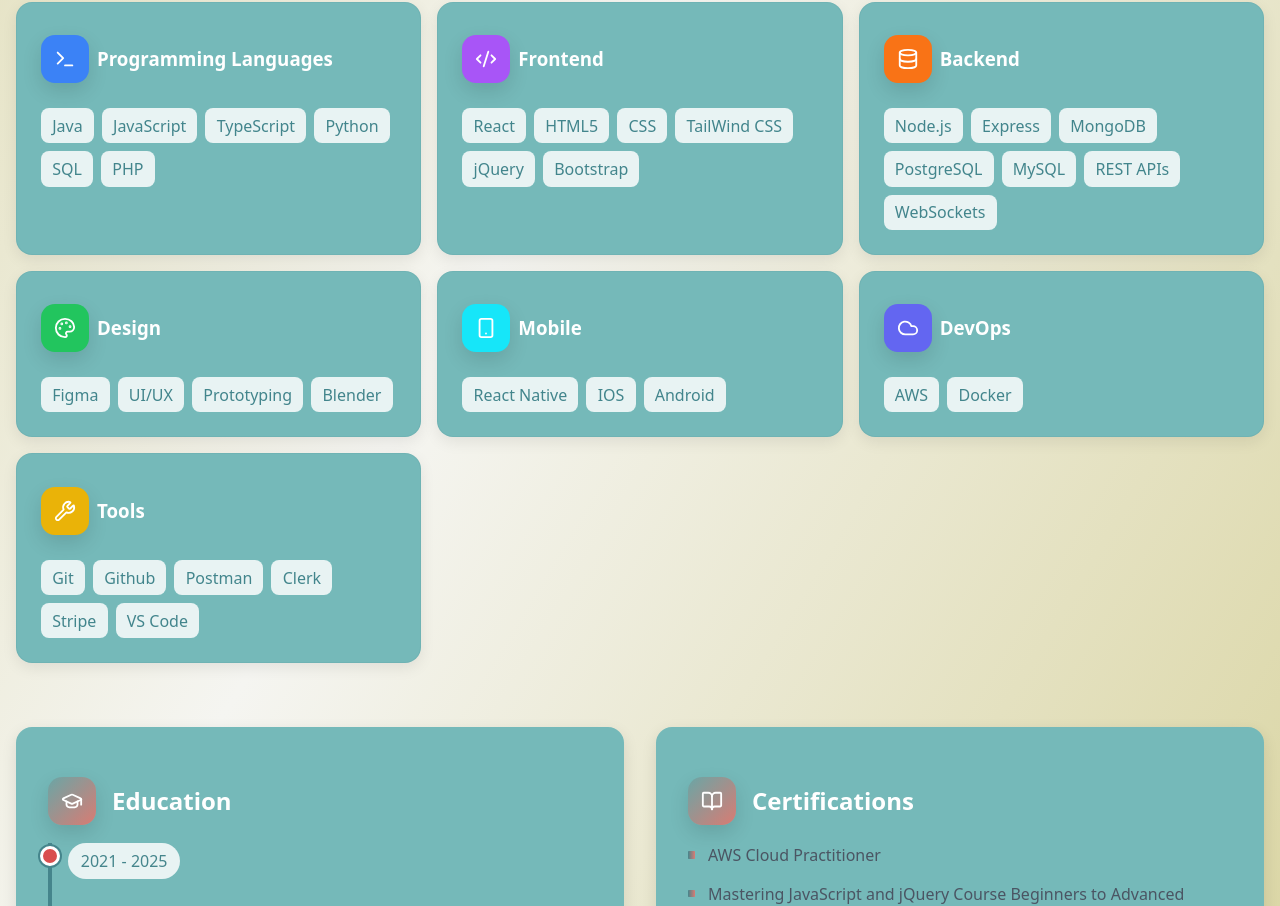
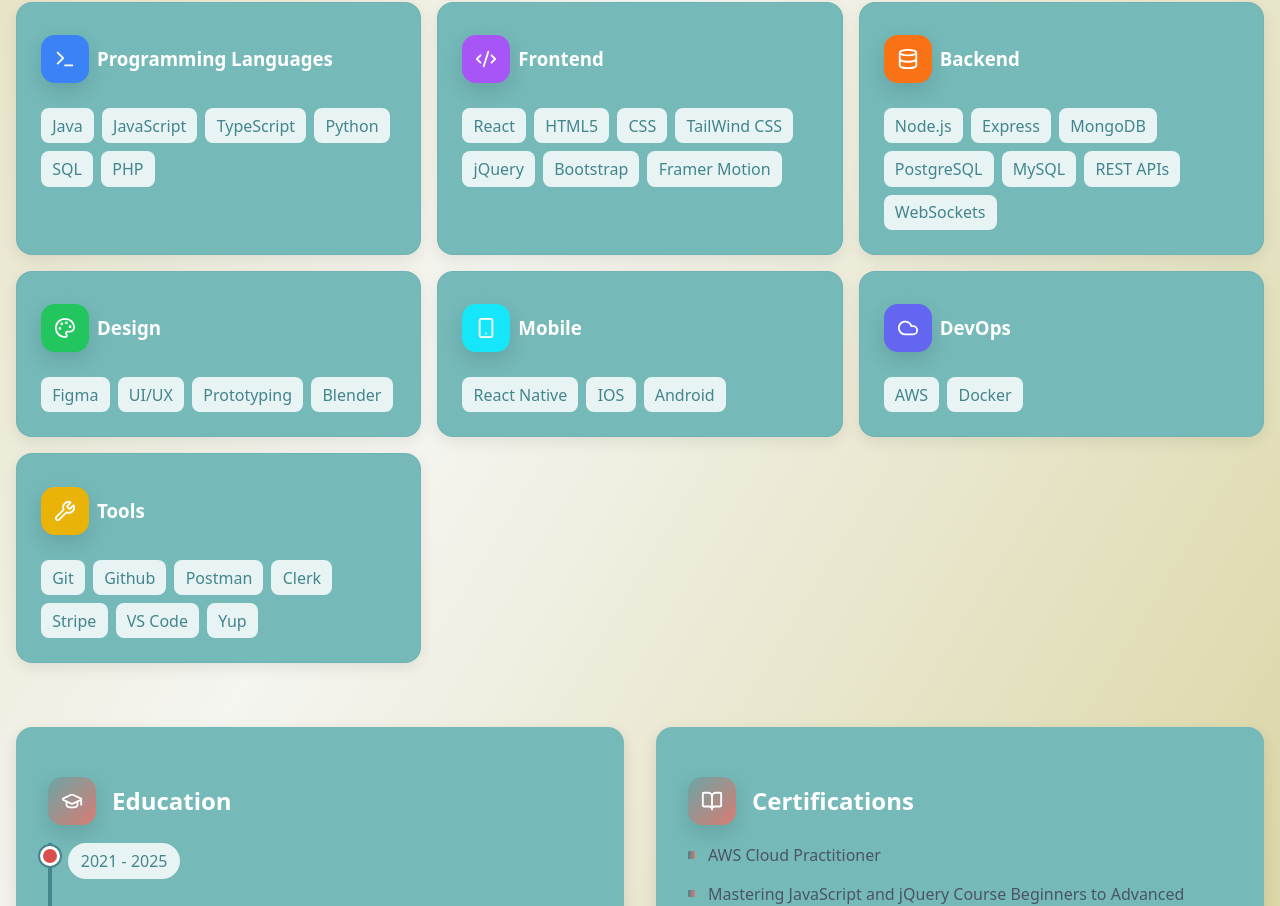
Before and after one commit to Emya101/Personal-Portfolio, a React (Vite) app: page /about in a window 1280 px wide. Shown: the part 1034-1940 px from the top of the page. Built offline with nearby package versions, Linux system fonts and the light colour scheme.

Commit message:
feat: add Yup and Framer Motion in skills and expertise

```diff
--- a/src/Components/About.jsx
+++ b/src/Components/About.jsx
@@ -8,12 +8,12 @@
 export function About() {
     const skills = [
         { category: "Programming Languages", icon: Terminal, items: ["Java", "JavaScript", "TypeScript", "Python", "SQL", "PHP"], color: "#3b82f6" },
-        { category: "Frontend", icon: Code2, items: ["React", "HTML5", "CSS", "TailWind CSS", "jQuery", "Bootstrap"], color: "#a855f7" },
+        { category: "Frontend", icon: Code2, items: ["React", "HTML5", "CSS", "TailWind CSS", "jQuery", "Bootstrap","Framer Motion"], color: "#a855f7" },
         { category: "Backend", icon: Database, items: ["Node.js", "Express", "MongoDB", "PostgreSQL", "MySQL", "REST APIs", "WebSockets"], color: "#f97316" },
         { category: "Design", icon: Palette, items: ["Figma", "UI/UX", "Prototyping", "Blender"], color: "#22c55e" },
         { category: "Mobile", icon: Smartphone, items: ["React Native", "IOS", "Android"], color: "#16e6f9" },
         { category: "DevOps", icon: Cloud, items: ["AWS", "Docker"], color: "#6366f1" },
-        { category: "Tools", icon: Wrench, items: ["Git", "Github", "Postman", "Clerk", "Stripe", "VS Code"], color: "#eab308" },
+        { category: "Tools", icon: Wrench, items: ["Git", "Github", "Postman", "Clerk", "Stripe", "VS Code","Yup"], color: "#eab308" },
     ];
 
     const containerAnimSettings = (stagger = 0.12) => ({
```
